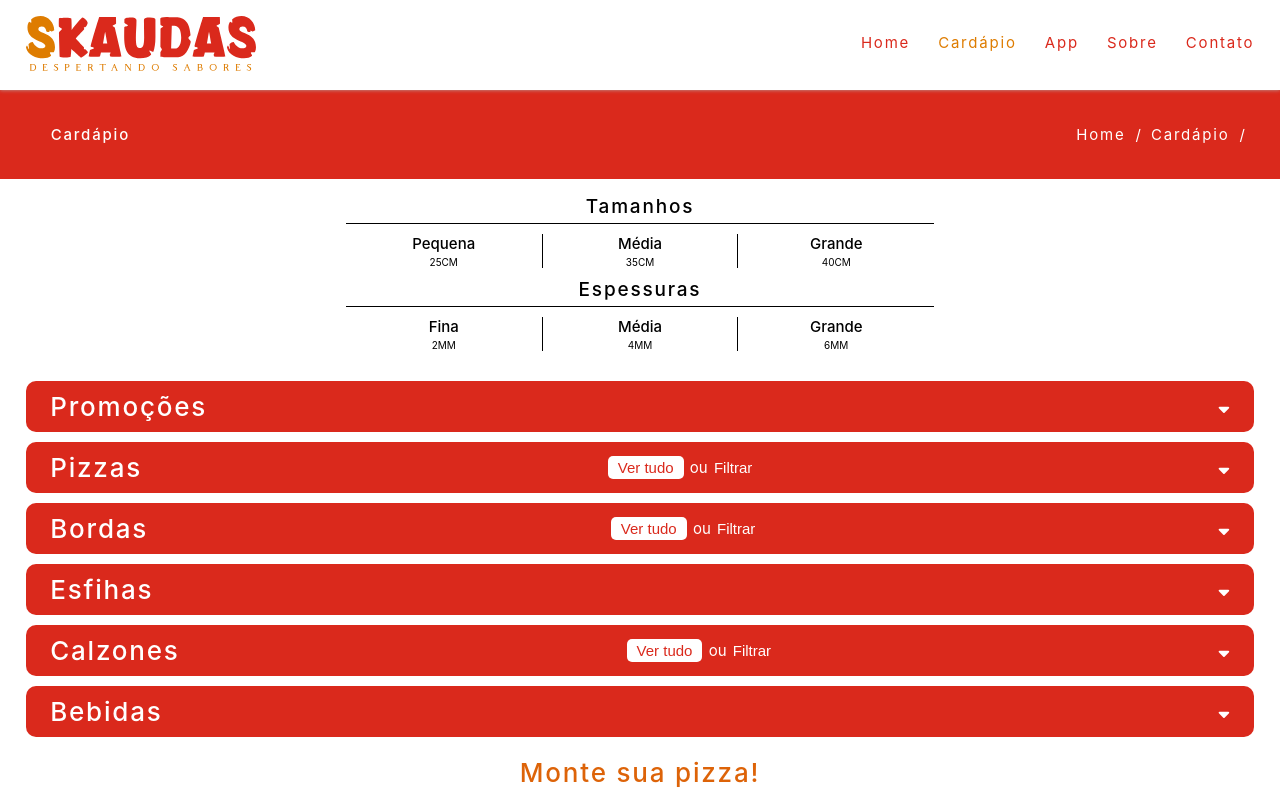
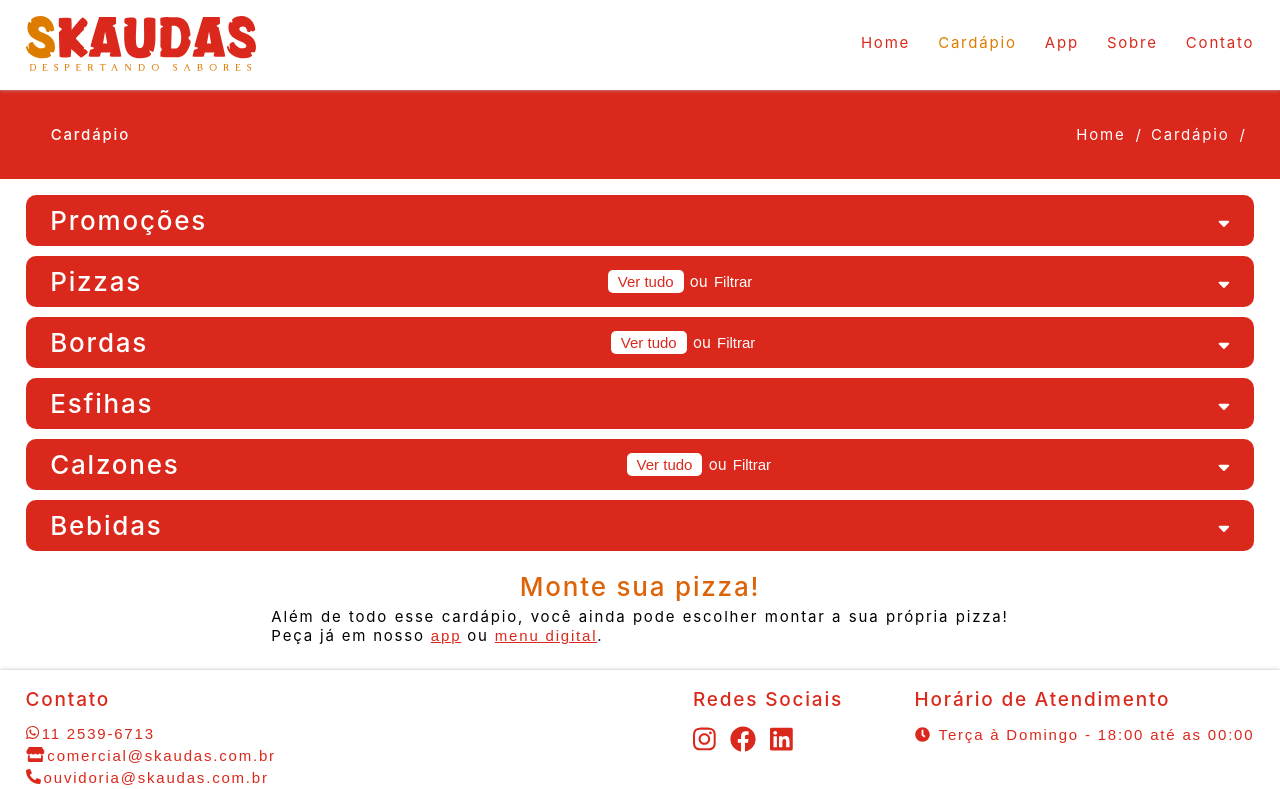
Before and after one commit to victorseleimend/skaudas, a React (Create React App) app: page /cardapio in a window 1280 px wide. Shown: the top 789 px of the page. Built offline with nearby package versions, Linux system fonts and the light colour scheme.

Commit message:
Remoção da tabela

```diff
--- a/src/components/Templates/Content/Menu/Menu.tsx
+++ b/src/components/Templates/Content/Menu/Menu.tsx
@@ -27,42 +27,6 @@
   return (
     <>
       <Breadcrumb links={["/", "/cardapio"]} />
-      <div className={classes.table}>
-        <div>
-          <h4>Tamanhos</h4>
-          <div>
-            <div>
-              <h5>Pequena</h5>
-              <p>25CM</p>
-            </div>
-            <div>
-              <h5>Média</h5>
-              <p>35CM</p>
-            </div>
-            <div>
-              <h5>Grande</h5>
-              <p>40CM</p>
-            </div>
-          </div>
-        </div>
-        <div>
-          <h4>Espessuras</h4>
-          <div>
-            <div>
-              <h5>Fina</h5>
-              <p>2MM</p>
-            </div>
-            <div>
-              <h5>Média</h5>
-              <p>4MM</p>
-            </div>
-            <div>
-              <h5>Grande</h5>
-              <p>6MM</p>
-            </div>
-          </div>
-        </div>
-      </div>
       <Container cssClass={classes.menu}>
         {MenuItems.map((m) => (
           <MenuModule key={m.id} m={m} />
```
